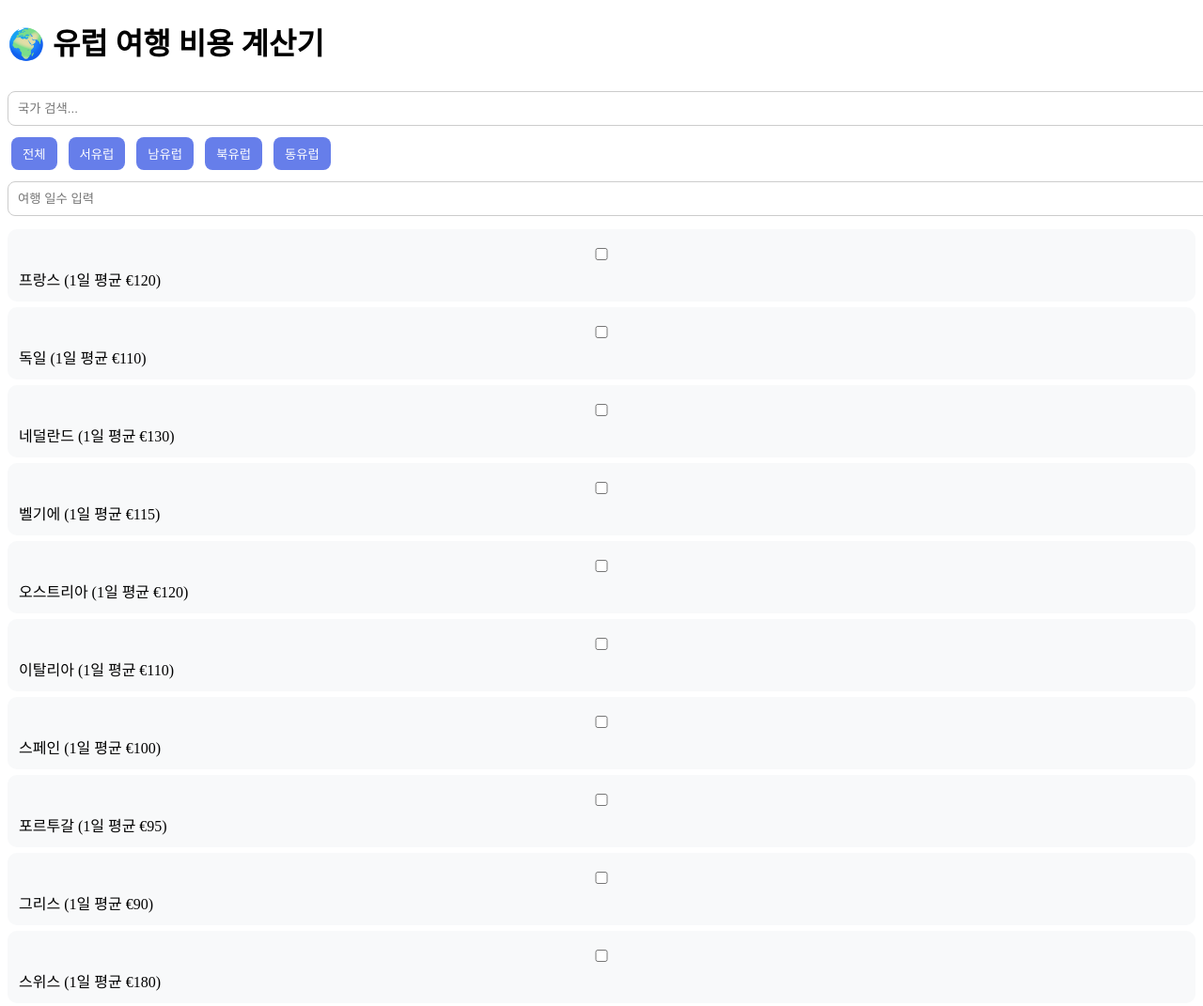
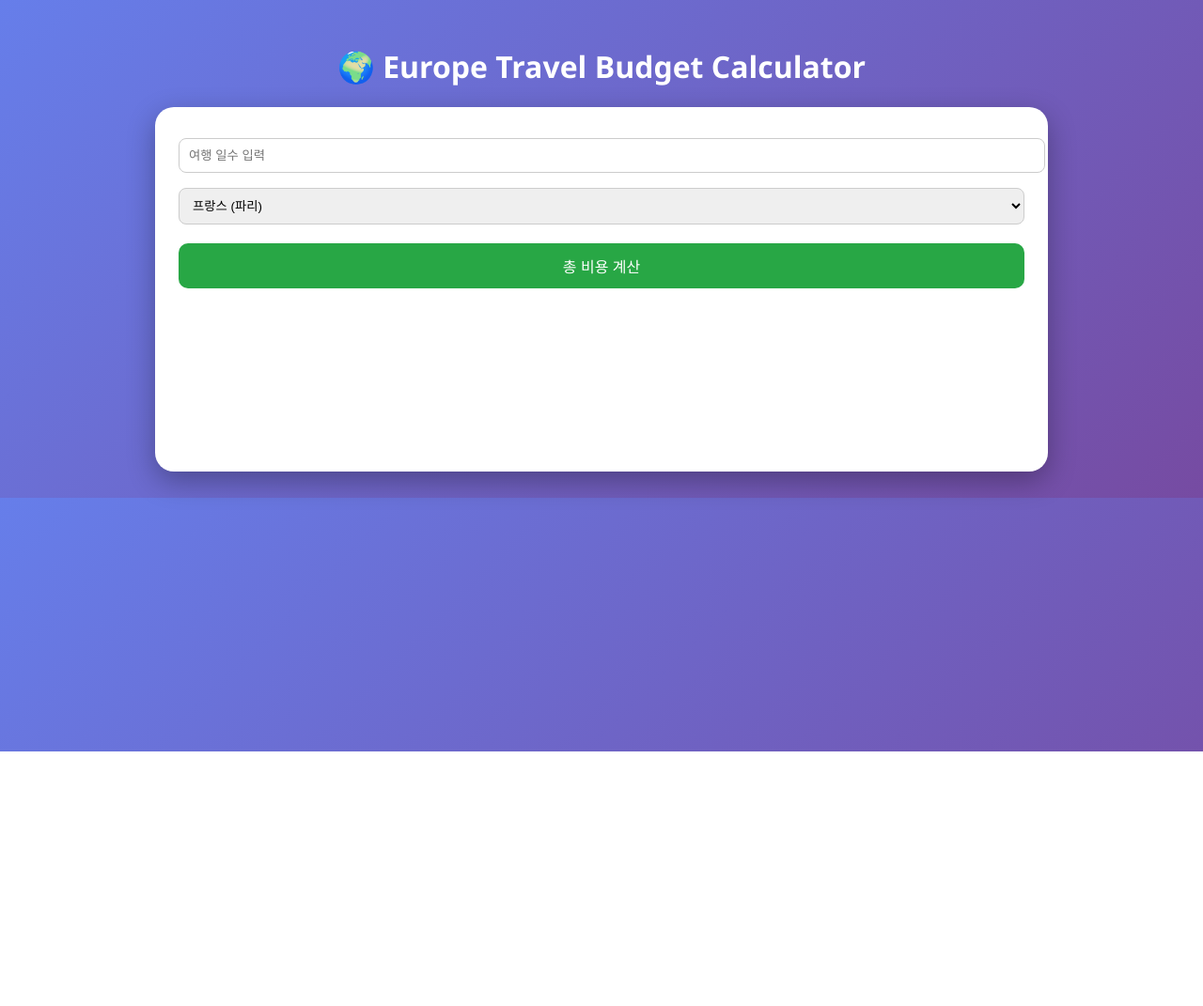
Before and after one commit to PGY1029/europe-travel-calculator, a plain HTML site: page index.html in a window 1280 px wide. Shown: the top 1071 px of the page at 94% size. After the commit the page ends 800 px from the top, so only its background shows below. Drawn offline with nearby package versions, Linux system fonts and the light colour scheme.

Commit message:
Update index.html

```diff
--- a/index.html
+++ b/index.html
@@ -2,21 +2,18 @@
 <html>
 <head>
 <meta charset="UTF-8">
-<title>유럽 여행 예산 계산기</title>
+<title>Europe Travel Budget Calculator</title>
 <script src="https://cdn.jsdelivr.net/npm/chart.js"></script>
+
 <style>
-  <div class="container">
 body {
   font-family: 'Segoe UI', sans-serif;
   background: linear-gradient(135deg,#667eea,#764ba2);
   color:white;
   padding:20px;
 }
-</div>
-h1 {
-  text-align:center;
-  margin-bottom:20px;
-}
+
+h1 { text-align:center; }
 
 .container {
   max-width:900px;
@@ -28,28 +25,12 @@ h1 {
   box-shadow:0 10px 30px rgba(0,0,0,0.3);
 }
 
-input {
+input, select {
   padding:10px;
   margin:8px 0;
   width:100%;
   border-radius:8px;
   border:1px solid #ccc;
-}
-
-.filters button {
-  margin:4px;
-  padding:8px 12px;
-  border:none;
-  background:#667eea;
-  color:white;
-  border-radius:8px;
-  cursor:pointer;
-  transition:0.2s;
-}
-
-.filters button:hover {
-  transform:scale(1.05);
-  background:#5a67d8;
 }
 
 .card {
@@ -65,7 +46,7 @@ input {
   box-shadow:0 5px 15px rgba(0,0,0,0.2);
 }
 
-button.calc {
+button {
   width:100%;
   padding:12px;
   background:#28a745;
@@ -77,9 +58,7 @@ button.calc {
   cursor:pointer;
 }
 
-button.calc:hover {
-  background:#218838;
-}
+button:hover { background:#218838; }
 
 .result {
   margin-top:15px;
@@ -87,148 +66,91 @@ button.calc:hover {
   font-size:18px;
 }
 </style>
-
 </head>
 
 <body>
 
-<h1>🌍 유럽 여행 비용 계산기</h1>
+<h1>🌍 Europe Travel Budget Calculator</h1>
 
-<input type="text" id="search" placeholder="국가 검색..." onkeyup="filterCountries()">
-
-<div class="filters">
-<button onclick="filterRegion('all')">전체</button>
-<button onclick="filterRegion('west')">서유럽</button>
-<button onclick="filterRegion('south')">남유럽</button>
-<button onclick="filterRegion('north')">북유럽</button>
-<button onclick="filterRegion('east')">동유럽</button>
-</div>
+<div class="container">
 
 <input type="number" id="days" placeholder="여행 일수 입력">
 
-<div id="countries"></div>
+<select id="destination">
+  <option value="CDG">프랑스 (파리)</option>
+  <option value="FRA">독일 (프랑크푸르트)</option>
+  <option value="FCO">이탈리아 (로마)</option>
+  <option value="MAD">스페인 (마드리드)</option>
+  <option value="AMS">네덜란드 (암스테르담)</option>
+</select>
 
-<button class="calc" onclick="calculate()">총 비용 계산</button>
+<button onclick="calculate()">총 비용 계산</button>
 
 <div class="result" id="result"></div>
 
 <canvas id="chart"></canvas>
 
+</div>
+
 <script>
 
-// 국가 데이터 (1일 평균 유로 기준)
-const countryData = [
-{ name:"프랑스", cost:120, region:"west"},
-{ name:"독일", cost:110, region:"west"},
-{ name:"네덜란드", cost:130, region:"west"},
-{ name:"벨기에", cost:115, region:"west"},
-{ name:"오스트리아", cost:120, region:"west"},
-{ name:"이탈리아", cost:110, region:"south"},
-{ name:"스페인", cost:100, region:"south"},
-{ name:"포르투갈", cost:95, region:"south"},
-{ name:"그리스", cost:90, region:"south"},
-{ name:"스위스", cost:180, region:"north"},
-{ name:"스웨덴", cost:150, region:"north"},
-{ name:"노르웨이", cost:170, region:"north"},
-{ name:"덴마크", cost:140, region:"north"},
-{ name:"핀란드", cost:145, region:"north"},
-{ name:"체코", cost:80, region:"east"},
-{ name:"헝가리", cost:75, region:"east"},
-{ name:"폴란드", cost:70, region:"east"},
-{ name:"크로아티아", cost:85, region:"east"},
-{ name:"슬로베니아", cost:90, region:"east"},
-];
+// 1일 평균 유로 예산
+const dailyCostEUR = 120;
 
-const container = document.getElementById("countries");
-
-countryData.forEach(country => {
-  const div = document.createElement("div");
-  div.className = "card";
-  div.setAttribute("data-region", country.region);
-  div.innerHTML = `
-    <input type="checkbox" value="${country.cost}">
-    ${country.name} (1일 평균 €${country.cost})
-  `;
-  container.appendChild(div);
-});
-
-// 검색 기능
-function filterCountries(){
-  const keyword = document.getElementById("search").value.toLowerCase();
-  const cards = document.querySelectorAll(".card");
-  cards.forEach(card=>{
-    card.style.display = card.innerText.toLowerCase().includes(keyword) ? "block" : "none";
-  });
-}
-
-// 지역 필터
-function filterRegion(region){
-  const cards = document.querySelectorAll(".card");
-  cards.forEach(card=>{
-    if(region==="all" || card.dataset.region===region){
-      card.style.display="block";
-    } else {
-      card.style.display="none";
-    }
-  });
-}
-
-// 환율 가져오기 (무료 API)
+// 환율 API
 async function fetchExchangeRate() {
   const res = await fetch('https://api.frankfurter.app/latest?from=EUR&to=KRW');
   const data = await res.json();
   return data.rates.KRW;
 }
 
-// 항공권 평균가 (임시 평균값 - API 없이 작동)
-function getEstimatedFlightPrice() {
-  return 900; // 평균 900유로 가정
+// ⚠ 실제 API 대신 임시 항공권 평균가
+async function getFlightEstimate() {
+  return 900; // 평균 900유로 (임시값)
 }
 
-let chart;
+// 메인 계산 함수
+async function calculate() {
 
-async function calculate(){
   const days = document.getElementById("days").value;
-  const checked = document.querySelectorAll("input[type=checkbox]:checked");
+  const destination = document.getElementById("destination").value;
 
-  if (!days || checked.length === 0) {
-    alert("여행 일수와 국가를 선택하세요!");
+  if(!days) {
+    alert("여행 일수를 입력하세요!");
     return;
   }
 
   const rate = await fetchExchangeRate();
 
-  let totalKRW = 0;
-  let labels = [];
-  let dataArr = [];
+  // 숙박/생활비
+  const stayEUR = dailyCostEUR * days;
+  const stayKRW = stayEUR * rate;
 
-  checked.forEach(c=>{
-    const costEUR = c.value * days;
-    const costKRW = costEUR * rate;
-    totalKRW += costKRW;
+  // 항공권
+  const flightEUR = await getFlightEstimate();
+  const flightKRW = flightEUR * rate;
 
-    labels.push(c.parentElement.innerText);
-    dataArr.push(Math.round(costKRW));
-  });
-
-  // 항공권 추가
-  const flightEUR = getEstimatedFlightPrice();
-  const flightKRW = flightEUR * rate;
-  totalKRW += flightKRW;
+  const totalKRW = stayKRW + flightKRW;
 
   document.getElementById("result").innerHTML =
     `총 예상 비용: ₩${Math.round(totalKRW).toLocaleString()}
-     <br>(항공권 포함 약 ₩${Math.round(flightKRW).toLocaleString()})`;
+     <br>(체류비 ₩${Math.round(stayKRW).toLocaleString()} + 항공권 ₩${Math.round(flightKRW).toLocaleString()})`;
+
+  renderChart(stayKRW, flightKRW);
+}
+
+let chart;
+
+function renderChart(stay, flight) {
 
   if(chart) chart.destroy();
 
   chart = new Chart(document.getElementById("chart"), {
-    type:"bar",
+    type:"doughnut",
     data:{
-      labels:[...labels, "항공권"],
+      labels:["체류비","항공권"],
       datasets:[{
-        label:"비용 (원)",
-        data:[...dataArr, Math.round(flightKRW)]
+        data:[stay, flight]
       }]
     }
   });
```
